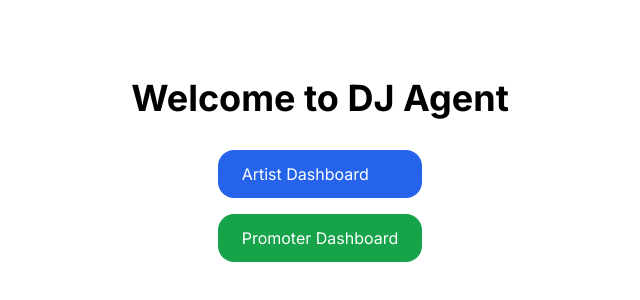
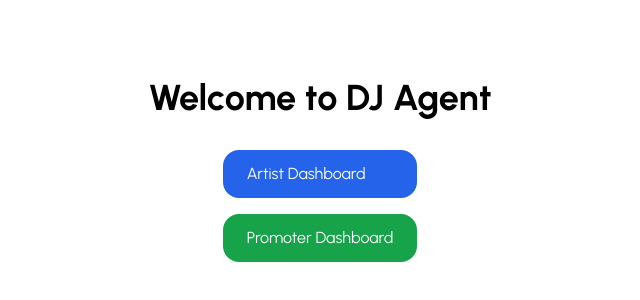
Before and after one commit to ababost/tracklink_mvp, a Next.js app in the folder frontend/: page / in a window 1280 px wide. Shown: the part 230-530 px from the top of the page, without its empty margins (320-960 px from the left). Built offline with nearby package versions, Linux system fonts and the light colour scheme.

Commit message:
Add Urbanist font to layout

```diff
--- a/frontend/src/app/layout.tsx
+++ b/frontend/src/app/layout.tsx
@@ -1,9 +1,13 @@
 import type { Metadata } from 'next';
-import { Inter } from 'next/font/google';
+import { Urbanist } from 'next/font/google';
 import './globals.css';
 import { ThemeProvider } from '@/components/theme-provider';
 
-const inter = Inter({ subsets: ['latin'] });
+const urbanist = Urbanist({
+  subsets: ['latin'],
+  display: 'swap',
+  variable: '--font-urbanist',
+});
 
 export const metadata: Metadata = {
   title: 'TrackLink - DJ Booking Platform',
@@ -24,7 +28,7 @@ export default function RootLayout({
       <head>
         <link rel="icon" href="/favicon.ico" />
       </head>
-      <body className={inter.className}>
+      <body className={`${urbanist.variable} font-sans`}>
         <ThemeProvider>
           {children}
         </ThemeProvider>
```
